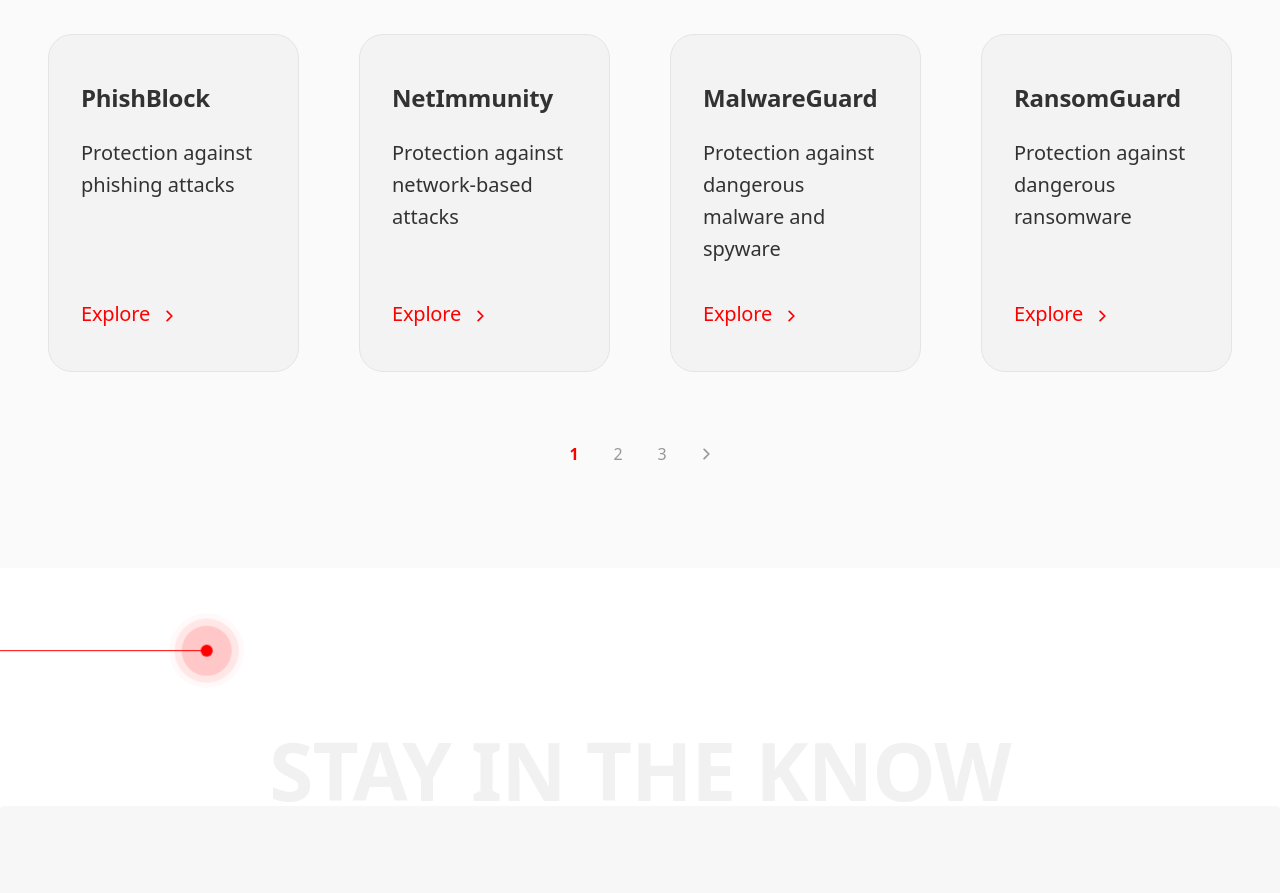
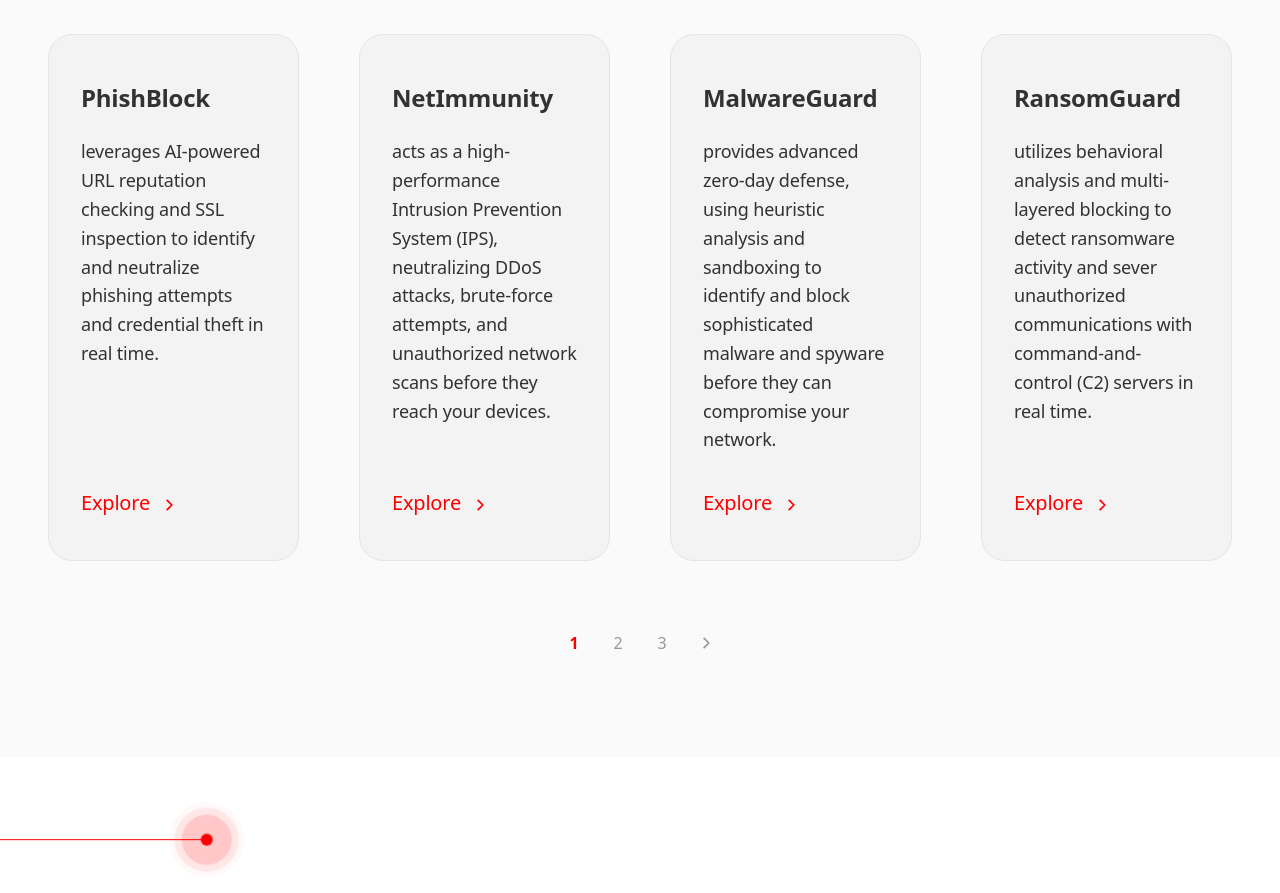
Before and after one commit to vinay-uelement/marma-security, a Next.js app: page / in a window 1280 px wide. Shown: the part 2240-3133 px from the top of the page. Built offline with nearby package versions, Linux system fonts and the light colour scheme.

Commit message:
replace content of security card

```diff
--- a/components/home/SecurityCards.tsx
+++ b/components/home/SecurityCards.tsx
@@ -15,42 +15,42 @@ interface SecurityCard {
 const cards: SecurityCard[] = [
   {
     title: "PhishBlock",
-    description: "Protection against phishing attacks",
+    description: "leverages AI-powered URL reputation checking and SSL inspection to identify and neutralize phishing attempts and credential theft in real time.",
     number: "01",
     image: "/images/features/Malware-guard.webp",
     linkHref: "#",
   },
   {
     title: "NetImmunity",
-    description: "Protection against network-based attacks",
+    description: "acts as a high-performance Intrusion Prevention System (IPS), neutralizing DDoS attacks, brute-force attempts, and unauthorized network scans before they reach your devices.",
     number: "02",
     image: "/images/features/Malware-guard.webp",
     linkHref: "#",
   },
   {
     title: "MalwareGuard",
-    description: "Protection against dangerous malware and spyware",
+    description: "provides advanced zero-day defense, using heuristic analysis and sandboxing to identify and block sophisticated malware and spyware before they can compromise your network.",
     number: "03",
     image: "/images/features/Malware-guard.webp",
     linkHref: "#",
   },
   {
     title: "RansomGuard",
-    description: "Protection against dangerous ransomware",
+    description: "utilizes behavioral analysis and multi-layered blocking to detect ransomware activity and sever unauthorized communications with command-and-control (C2) servers in real time.",
     number: "04",
     image: "/images/features/Malware-guard.webp",
     linkHref: "#",
   },
   {
     title: "SpyShield",
-    description: "Protection against spyware and tracking",
+    description: "prevents unauthorized surveillance and data harvesting by blocking spyware, keyloggers, and tracking scripts that attempt to monitor your activity or access your device’s camera and microphone.",
     number: "05",
     image: "/images/features/Malware-guard.webp",
     linkHref: "#",
   },
   {
     title: "DDoSGuard",
-    description: "Protection against distributed denial of service attacks",
+    description: "provides high-capacity mitigation against Distributed Denial of Service (DDoS) attacks, filtering malicious traffic and ensuring your network remains responsive and available even during massive, automated connection attempts.",
     number: "06",
     image: "/images/features/Malware-guard.webp",
     linkHref: "#",
@@ -155,7 +155,7 @@ export default function SecurityCards() {
               <div className="flex flex-col flex-grow bg-[#F3F3F3] border border-[#E5E5E5] rounded-[16px] md:rounded-[24px] p-[16px] md:p-[32px] md:min-h-[307px] group-hover:shadow-[2px_2px_4px_0px_rgba(0,0,0,0.15)]">
                 {" "}
                 <h3 className="fl3-3 mb-[8px]">{card.title}</h3>
-                <p className="fl4-3 flex-grow mb-[16px] md:mb-[32px]">
+                <p className="fl4-2 flex-grow mb-[16px] md:mb-[32px]">
                   {card.description}
                 </p>
                 <Link
```
